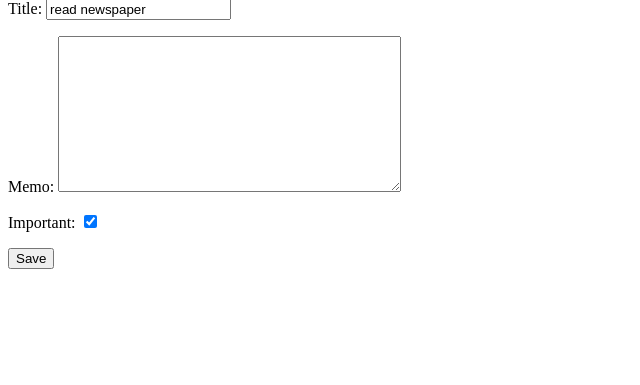
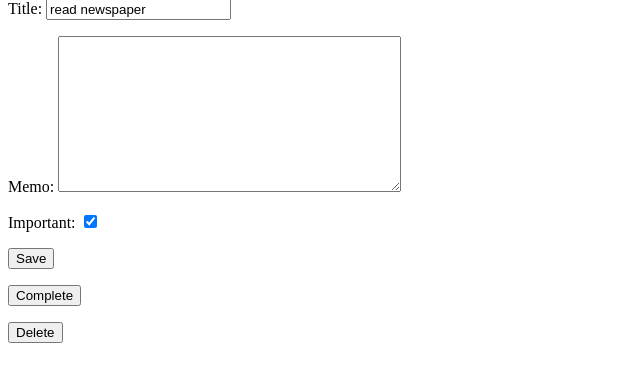
Before and after one commit to ksh0rt/TodoIt, a Django app: page /todo/2 in a window 1280 px wide. Shown: the part 134-519 px from the top of the page, without its empty margins (0-640 px from the left). Run offline with Django 3.2, Linux system fonts and the light colour scheme; a user stored in the database is signed in; data comes from the database, SQL or seed files in the repository; both versions use the stored data as it was after the commit.

Commit message:
Added a button to set a todo complete, and a button to delete a todo item

```diff
--- a/TodoIt/urls.py
+++ b/TodoIt/urls.py
@@ -30,4 +30,6 @@ urlpatterns = [
     path('current/', views.currenttodos, name='currenttodos'),
     path('create/', views.createtodo, name='createtodo'),
     path('todo/<int:todo_pk>', views.viewtodo, name='viewtodo'),
+    path('todo/<int:todo_pk>/complete', views.completetodo, name='completetodo'),
+    path('todo/<int:todo_pk>/delete', views.deletetodo, name='deletetodo'),
 ]
--- a/todo/templates/todo/viewtodo.html
+++ b/todo/templates/todo/viewtodo.html
@@ -12,4 +12,14 @@
   <button type="submit">Save</button>
 </form>
 
+<form method="POST" action="{% url 'completetodo' todo.id%}">
+  {% csrf_token %}
+  <button type="submit">Complete</button>
+</form>
+
+<form method="POST" action="{% url 'deletetodo' todo.id%}">
+  {% csrf_token %}
+  <button type="submit">Delete</button>
+</form>
+
 {% endblock %}
--- a/todo/views.py
+++ b/todo/views.py
@@ -5,6 +5,7 @@ from django.db import IntegrityError
 from django.contrib.auth import login, logout, authenticate
 from .forms import TodoForm
 from .models import Todo
+from django.utils import timezone
 
 def signupuser(request):
     if request.method == 'GET':
@@ -57,7 +58,7 @@ def createtodo(request):
             return render(request, 'todo/createtodo.html', {'form':TodoForm(), 'error':'Bad data passed in'})
 
 def viewtodo(request, todo_pk):
-    currenttodo = get_object_or_404(Todo, pk=todo_pk)
+    currenttodo = get_object_or_404(Todo, pk=todo_pk, user=request.user)
     if request.method == 'GET':
         form = TodoForm(instance=currenttodo)
         return render(request, 'todo/viewtodo.html', {'todo':currenttodo, 'form':form})
@@ -68,3 +69,16 @@ def viewtodo(request, todo_pk):
             return redirect('currenttodos')
         except ValueError:
             return render(request, 'todo/viewtodo.html', {'todo':currenttodo, 'form':form, 'error':'Bad info'})
+
+def completetodo(request, todo_pk):
+    currenttodo = get_object_or_404(Todo, pk=todo_pk, user=request.user)
+    if request.method == 'POST':
+        currenttodo.datecompleted = timezone.now()
+        currenttodo.save()
+        return redirect('currenttodos')
+
+def deletetodo(request, todo_pk):
+    currenttodo = get_object_or_404(Todo, pk=todo_pk, user=request.user)
+    if request.method == 'POST':
+        currenttodo.delete()
+        return redirect('currenttodos')
```
Also changed, not shown: db.sqlite3.
